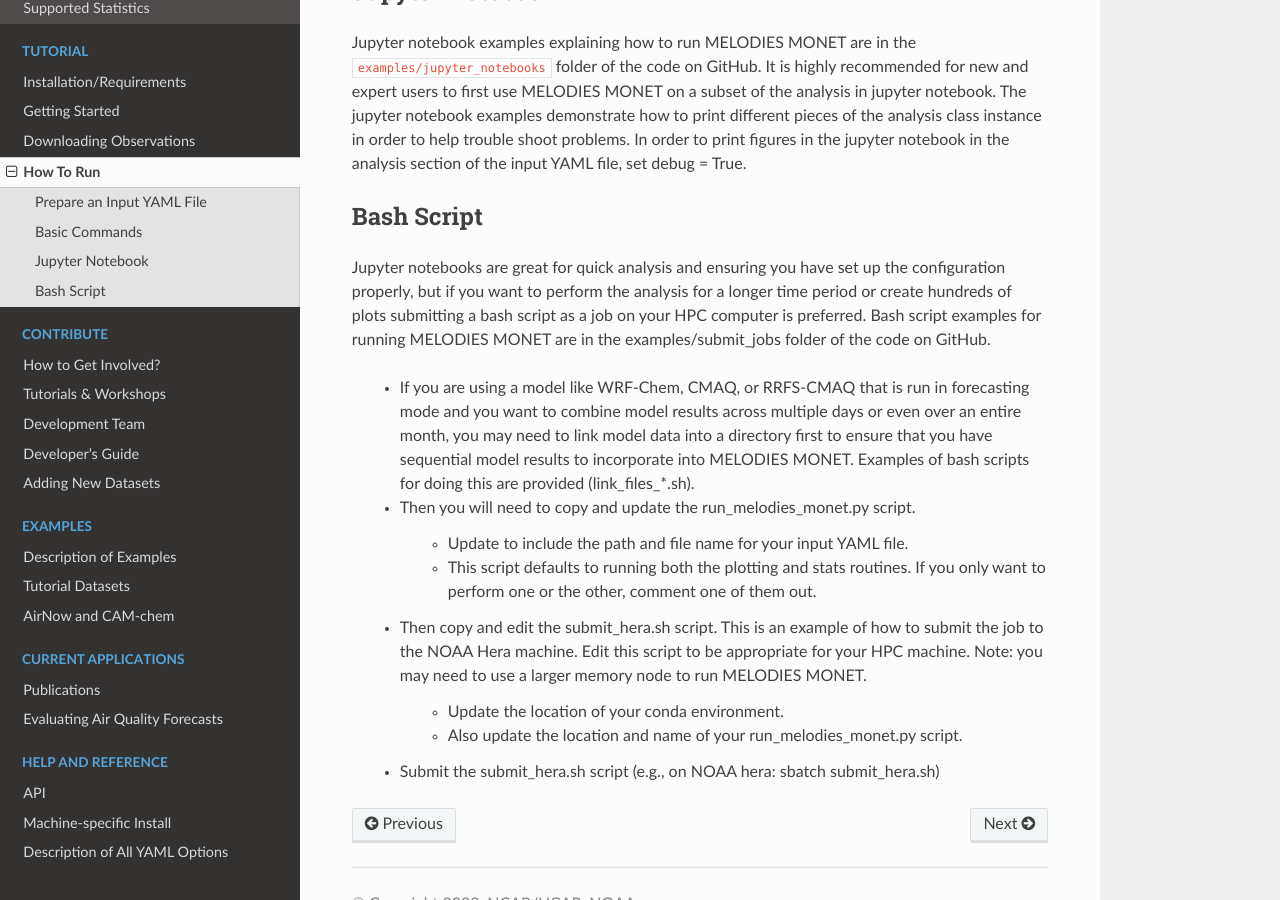
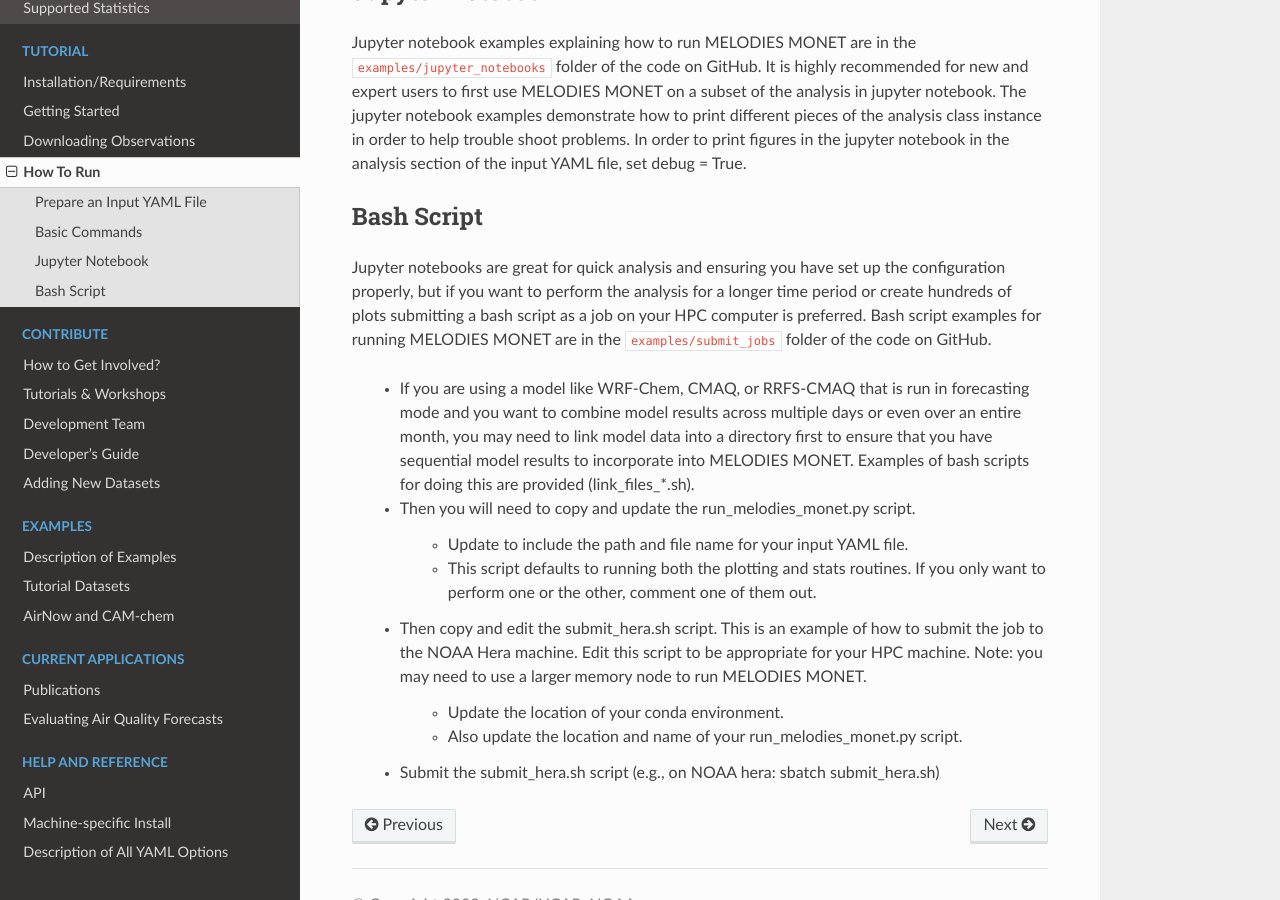
Before and after one commit to NOAA-CSL/MELODIES-MONET, a Sphinx documentation site: the page built from docs/tutorial/how_to_run.rst, in a window 1280 px wide and 900 px high, scrolled down 2641 px. Built offline with Sphinx 7.4.7 and the Read the Docs theme 2.0.0, drawn with Linux system fonts in a browser that asks for light colours; pages that are not in the unit, such as notebooks, are missing from menus.

```diff
--- a/docs/tutorial/how_to_run.rst
+++ b/docs/tutorial/how_to_run.rst
@@ -135,7 +135,7 @@ Jupyter notebooks are great for quick analysis and ensuring you have set up the
 configuration properly, but if you want to perform the analysis for a longer
 time period or create hundreds of plots submitting a bash script as a job on
 your HPC computer is preferred. Bash script examples for running MELODIES MONET
-are in the examples/submit_jobs folder of the code on GitHub.
+are in the ``examples/submit_jobs`` folder of the code on GitHub.
 
    * If you are using a model like WRF-Chem, CMAQ, or RRFS-CMAQ that is run in
      forecasting mode and you want to combine model results across multiple
```
